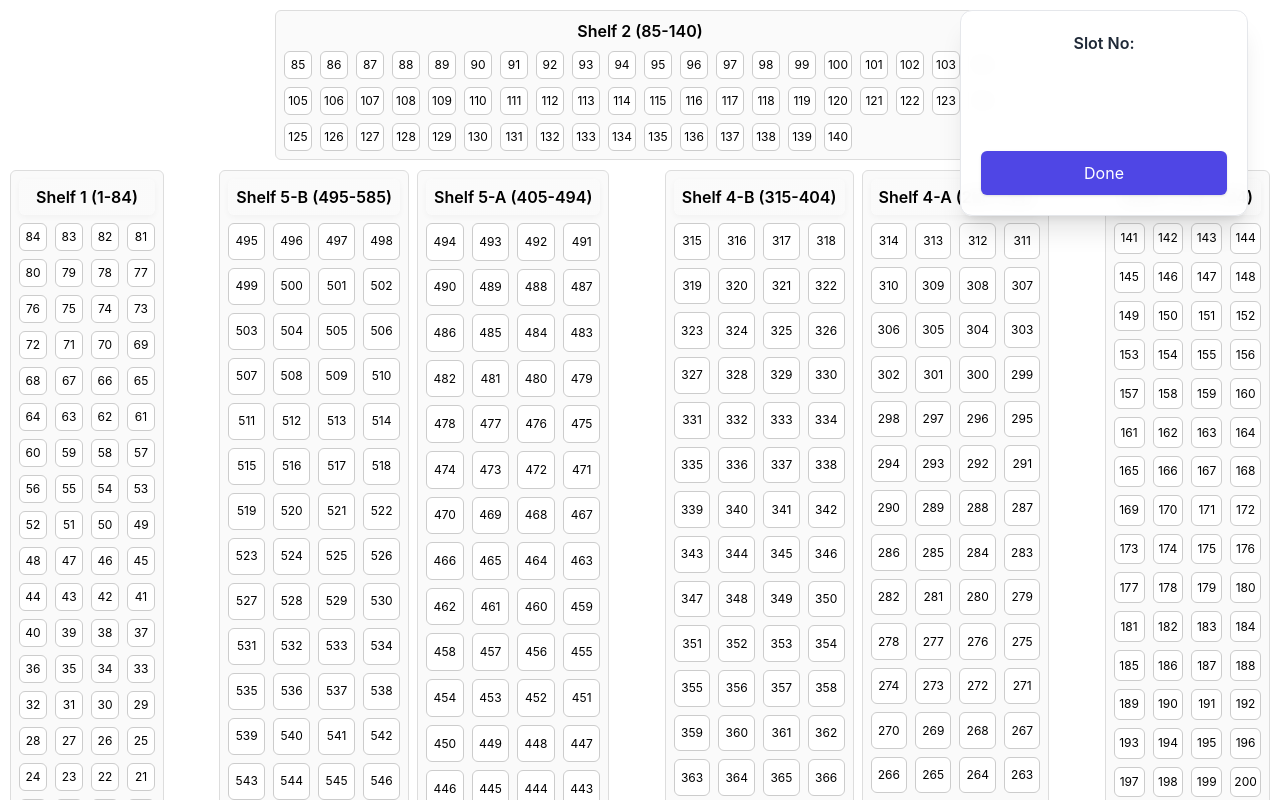
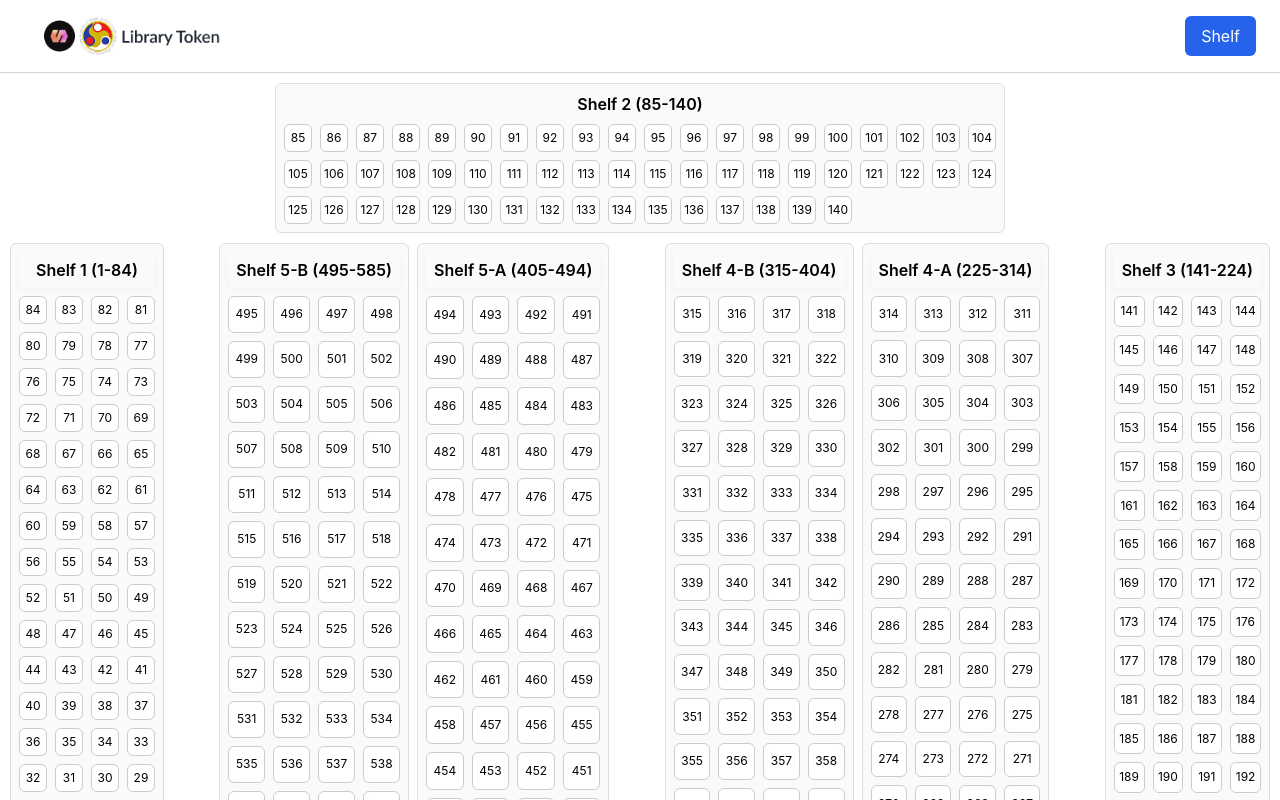
Before and after one commit to swciitg/Library-Token-2025, a React (Create React App) app in the folder frontend/: page /shelf in a window 1280 px wide. Shown: the top 800 px of the page. Built offline with nearby package versions, Linux system fonts and the light colour scheme.

Commit message:
slotPage

```diff
--- a/frontend/src/App.js
+++ b/frontend/src/App.js
@@ -2,6 +2,7 @@ import './App.css';
 import { useState } from 'react';
 import InputPage from './pages/inputPage';
 import ShelfPage from './pages/shelfPage';
+import Slot from './pages/slotPage';
 import { BrowserRouter as Router, Routes, Route } from "react-router-dom";
 import { SlotProvider } from './context/SlotContext.js';
 
@@ -18,6 +19,7 @@ function App() {
           <Routes>
             <Route path="/" element={<InputPage />} />
             <Route path="/shelf" element={<ShelfPage />} />
+            <Route path="/slot" element={<Slot />} />
           </Routes>
         </SlotProvider>
       </Router>
--- a/frontend/src/components/Footer.jsx
+++ b/frontend/src/components/Footer.jsx
@@ -3,7 +3,7 @@ import SWClogo from '../images/logo.png';
 
 export const Footer = () => {
   return (
-          <div className="flex mt-6 mb-6 justify-between mx-4 items-center">
+    <div className="w-full border-t border-gray-300 mt-6 py-4 flex justify-between items-center px-4">
 
       <div
         className="bg-gray-200 rounded-lg px-4 py-2 flex items-center justify-center space-x-2"
--- a/frontend/src/components/Header.jsx
+++ b/frontend/src/components/Header.jsx
@@ -1,19 +1,23 @@
 import React from 'react'
 import logo from '../images/swc-logo.png';
+import { useNavigate } from 'react-router-dom';
 
 export const Header = () => {
+  const navigate = useNavigate();
   return (
 
     <div>
-          <div className="relative flex items-center px-6 py-4 border-b border-gray-300">
-                <img onClick={()=>window.open("https://swc.iitg.ac.in","")} src={logo} alt="SWC Library Token" className=" h-10 cursor-pointer" />
-            {/* <h1 className="absolute left-1/2 transform -translate-x-1/2 text-3xl font-bold font-sans tracking-tight">
-                SWC Library Token
-            </h1> */}
-            <button className="absolute right-6 bg-red-600 text-bold text-white px-4 py-2 rounded-md hover:bg-red-700 transition">
-                Logout
-            </button>
+      <div className="relative flex items-center px-6 py-4 border-b border-gray-300">
+        <img
+          onClick={() => window.open("https://swc.iitg.ac.in", "")}
+          src={logo}
+          alt="SWC Library Token"
+          className=" h-10 cursor-pointer"
+        />
 
+                <button onClick={() => navigate("/shelf")} className="absolute right-6 bg-blue-600 text-bold text-white px-4 py-2 rounded-md hover:bg-red-700 transition">
+                  Shelf
+                </button>
           </div>
     </div>
   );
--- a/frontend/src/components/RollNoEntry.jsx
+++ b/frontend/src/components/RollNoEntry.jsx
@@ -41,7 +41,7 @@ export default function RollEntry() {
     }
     setRollNumber(rollNo);
 
-    navigate("/shelf");
+    navigate("/slot");
   };
 
   return (
@@ -52,7 +52,7 @@ export default function RollEntry() {
         className="flex flex-col items-center bg-white p-8 rounded-lg shadow-lg space-y-6 w-80"
       >
         <label htmlFor="roll" className="text-lg font-semibold">
-          Enter your Roll Number:
+          Enter your Roll Number
         </label>
         <input
           id="roll"
--- a/frontend/src/components/SlotNumber.jsx
+++ /dev/null
@@ -1,34 +0,0 @@
-import { useState, useEffect } from 'react';
-
-function SlotCard({ rollNumber }) {
-  const [loading, setLoading] = useState(true);
-  const [slotNumber, setSlot] = useState(null);
-
-  useEffect(() => {
-    async function fetchSlotNumber() {
-      try {
-        setLoading(true);
-        const randomSlot = Math.floor(Math.random() * 1000) + 1;
-        setSlot(randomSlot);
-      } catch (err) {
-        console.error(err);
-        setSlot(null);
-      } finally {
-        setLoading(false);
-      }
-    }
-
-    fetchSlotNumber();
-  }, [rollNumber]);
-
-  if (loading) return <h2 className="loading">Fetching slot number...</h2>;
-  if (slotNumber === null) return <h2 className="error">Error fetching slot</h2>;
-
-  return (
-    <div className="slot-number">
-      Slot No.: <strong>{slotNumber}</strong>
-    </div>
-  );
-}
-
-export default SlotCard;
--- a/frontend/src/components/shelf.jsx
+++ b/frontend/src/components/shelf.jsx
@@ -1,12 +1,15 @@
 import React, { useEffect } from "react";
 import "./shelf.css";
+import { Header } from "../components/Header";
+import { Footer } from "../components/Footer";
 import { useNavigate } from "react-router-dom";
 import { useSlot } from "../context/SlotContext.js";
 
 function Shelfs() {
   const navigate = useNavigate();
-  const { showSlot, status, setShowSlot, setStatus, rollNumber } = useSlot();
+  const { showSlot, status, setShowSlot, setStatus } = useSlot();
 
+  // 🔹 Shelf structure (kept as is)
   const shelfStructure = {
     1: Array.from({ length: 84 }, (_, i) => i + 1),
     2: Array.from({ length: 56 }, (_, i) => i + 85),
@@ -21,14 +24,15 @@ function Shelfs() {
     },
   };
 
+  // 🔹 Function to determine slot color
   const getSlotClass = (slotNumber) => {
     if (Number(showSlot) === Number(slotNumber)) {
-      if (status === "checkin") return "slot highlight checkin";
-      if (status === "checkout") return "slot highlight checkout";
+      if (status === "checkin") return "slot highlight checkin";   // white
+      if (status === "checkout") return "slot highlight checkout"; // gray
     }
     return "slot";
   };
-
+  // 🔹 Render each shelf’s slots
   const renderSlots = (slotsArray, shelfNumber) => {
     if (shelfNumber === 1 || shelfNumber === "4A" || shelfNumber === "5A") {
       slotsArray = [...slotsArray].reverse();
@@ -37,17 +41,17 @@ function Shelfs() {
       <div
         key={n}
         className={getSlotClass(n)}
-        data-slot={n} // <-- add a data attribute
-        id={`slot-${n}`} // <-- optional id
+        data-slot={n}
+        id={`slot-${n}`}
       >
         {n}
       </div>
     ));
   };
 
+  // 🔹 Auto-scroll to the selected slot
   useEffect(() => {
     if (!showSlot) return;
-
     const selector = `[data-slot="${showSlot}"]`;
     let el =
       document.querySelector(selector) ||
@@ -61,12 +65,13 @@ function Shelfs() {
     }
   }, [showSlot]);
 
+  // 🔹 “Enter” key returns to main page
   const newEntry = () => {
     setShowSlot("");
     setStatus("");
     navigate("/");
   };
-  // press enter to go newEntry
+
   useEffect(() => {
     const handleKeyDown = (e) => {
       if (e.key === "Enter") {
@@ -74,29 +79,18 @@ function Shelfs() {
         newEntry();
       }
     };
-
     window.addEventListener("keydown", handleKeyDown);
     return () => window.removeEventListener("keydown", handleKeyDown);
   }, []);
 
-  const statusBorderClass =
-    status === "checkin" ? "bg-green-500 , border-4" : status === "checkout" ? "bg-red-500" : "border-indigo-100";
-
+  // 🔹 Render shelves only (no top token box)
   return (
+    <>
+    <Header />
     <div className="layout pt-36 pr-80 px-4">
-      {/* Display current slot and status */}
-      <div className={`current-status fixed right-8  w-72 rounded-xl border  bg-white/95 backdrop-blur shadow-xl p-5 space-y-2 z-50 text-base text-gray-800`}>
-        {/* <p className="font-semibold">Roll number: {rollNumber}</p> */}
-        <p className="font-semibold flex-col"><p className="mb-2">Slot No:</p> <div className={`${statusBorderClass} p-10 text-4xl rounded-xl text-white `}>{showSlot}</div></p>
-        {/* <p className="font-semibold">Status: {status}</p> */}
-        <button onClick={newEntry} className="mt-3 w-full rounded-md bg-indigo-600 px-4 py-2.5 text-white shadow hover:bg-indigo-700 focus:outline-none focus:ring-2 focus:ring-indigo-500">
-          Done
-        </button>
-      </div>
-
       <div className="wall">
         <div className="shelf block">
-          <div className="label ">Shelf 2 (85-140)</div>
+          <div className="label">Shelf 2 (85-140)</div>
           <div className="slots wide">{renderSlots(shelfStructure[2])}</div>
         </div>
       </div>
@@ -109,7 +103,7 @@ function Shelfs() {
 
         <div className="pair">
           <div className="shelf block">
-              <div className="label sticky">Shelf 5-B (495-585)</div>
+            <div className="label sticky">Shelf 5-B (495-585)</div>
             <div className="slots">{renderSlots(shelfStructure[5].B)}</div>
           </div>
           <div className="shelf block">
@@ -141,6 +135,8 @@ function Shelfs() {
 
       <div className="entry">Entry</div>
     </div>
+    <Footer />
+    </>
   );
 }
 
--- /dev/null
+++ b/frontend/src/components/slot.jsx
@@ -0,0 +1,48 @@
+import React, { useEffect } from "react";
+import { useNavigate } from "react-router-dom";
+import { useSlot } from "../context/SlotContext.js";
+import "./shelf.css";
+
+function Shelfs() {
+  const navigate = useNavigate();
+  const { showSlot, status, setShowSlot, setStatus } = useSlot();
+
+  const newEntry = () => {
+    setShowSlot("");
+    setStatus("");
+    navigate("/");
+  };
+
+  useEffect(() => {
+    const handleKeyDown = (e) => {
+      if (e.key === "Enter") {
+        e.preventDefault();
+        newEntry();
+      }
+    };
+    window.addEventListener("keydown", handleKeyDown);
+    return () => window.removeEventListener("keydown", handleKeyDown);
+  }, []);
+
+  return (
+    <div className="flex items-center justify-center bg-gray-50">
+      <div className="rounded-xl border-4 border-green-500 bg-white shadow-xl p-10 w-96 text-center space-y-4">
+        <p className="text-gray-800 text-3xl font-semibold mb-4">Slot Number</p>
+        <div
+          className={`p-6 text-4xl rounded-3xl text-black transition-all duration-500`}
+        >
+          {showSlot || "--"}
+        </div>
+
+        <button
+          onClick={newEntry}
+          className="mt-5 w-full rounded-md bg-indigo-600 px-4 py-2.5 text-white shadow hover:bg-indigo-700 focus:outline-none focus:ring-2 focus:ring-indigo-500"
+        >
+          Done
+        </button>
+      </div>
+    </div>
+  );
+}
+
+export default Shelfs;
--- a/frontend/src/pages/inputPage.jsx
+++ b/frontend/src/pages/inputPage.jsx
@@ -1,11 +1,12 @@
 import RollEntry from "../components/RollNoEntry";
 import {Header}  from "../components/Header";
 import {Footer} from "../components/Footer";
+
 export default function InputPage() {
   return (
     <div className="bg-white min-h-screen flex flex-col">
         <Header />
-        <div className="flex-grow flex items-center justify-center border-b border-gray-400">
+        <div className="flex-grow flex items-center justify-center">
             <RollEntry />
         </div>
         <Footer />
--- /dev/null
+++ b/frontend/src/pages/slotPage.jsx
@@ -0,0 +1,20 @@
+import React from "react";
+import { Header } from "../components/Header";
+import { Footer } from "../components/Footer";
+import Slot from "../components/slot";
+
+const SlotPage = () => {
+  return (
+    <div className="flex flex-col min-h-screen">
+      <Header />
+
+      <div className="flex-1 flex items-center justify-center bg-gray-50">
+        <Slot />
+      </div>
+
+      <Footer />
+    </div>
+  );
+};
+
+export default SlotPage;
```
Also changed, not shown: frontend/src/components/shelf.css (+15 -6 lines). Lines whose indentation alone changed are shown as unchanged.
